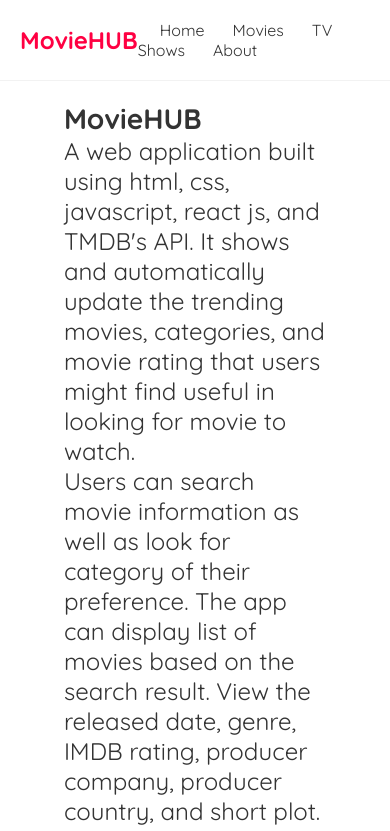
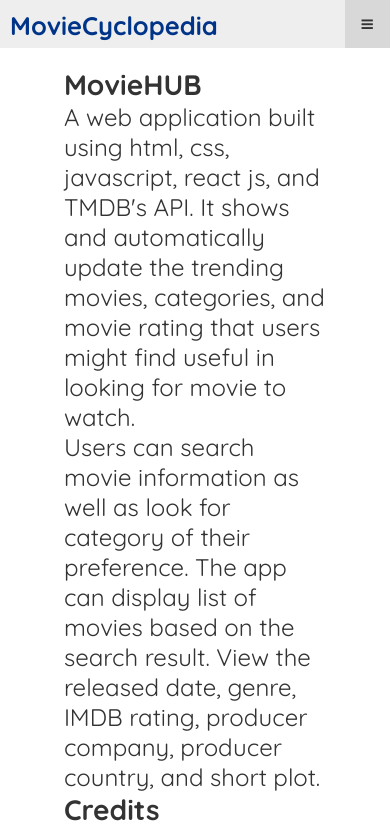
Before and after one commit to trishacastillo/movie-hub, a React (Create React App) app: page /about in a window 390 px wide. Shown: the top 831 px of the page. Built offline with nearby package versions, Linux system fonts and the light colour scheme.

Commit message:
mobile view added

```diff
--- a/public/index.html
+++ b/public/index.html
@@ -3,8 +3,8 @@
   <head>
     <meta charset="utf-8" />
     <link rel="icon" href="%PUBLIC_URL%/favicon.ico" />
+    <link rel="stylesheet" href="https://cdnjs.cloudflare.com/ajax/libs/font-awesome/4.7.0/css/font-awesome.min.css">
     <meta name="viewport" content="width=device-width, initial-scale=1" />
-    <meta name="theme-color" content="#000000" />
     <meta
       name="description"
       content="Web site created using create-react-app"
@@ -13,7 +13,7 @@
 
     <link rel="manifest" href="%PUBLIC_URL%/manifest.json" />
 
-    <title>MovieHUB</title>
+    <title>MovieCyclopedia</title>
   </head>
   <body>
     <noscript>You need to enable JavaScript to run this app.</noscript>
--- a/src/App.css
+++ b/src/App.css
@@ -32,3 +32,8 @@
 .about img{
   width: 100px;
 }
+@media screen and (max-width: 600px) {
+  article{
+    flex-direction: column;
+  }
+}
--- a/src/Home.js
+++ b/src/Home.js
@@ -22,7 +22,7 @@
       { error && <div>{ error }</div> }
       { isPending && <div>Loading...</div> }
       { searchData && <div><h2>Search Movies</h2> <MovieList movies={searchData}/></div> }
-      {searchData ? (<div>ff</div>):(<div>{ movies && <div><h2>Trending Movies</h2> <MovieList movies={movies}/></div> }</div>) }
+      {searchData ? (<div></div>):(<div>{ movies && <div><h2>Trending Movies</h2> <MovieList movies={movies}/></div> }</div>) }
     </div>
 
   );
--- a/src/Navbar.js
+++ b/src/Navbar.js
@@ -1,17 +1,29 @@
 import { Link } from "react-router-dom";
 
 const Navbar = () => {
+  const toggle = () => {
+    const nav = document.getElementById("topnav");
+    nav.className === "topnav" ? nav.className += " responsive" : nav.className = "topnav";
+  };
   return (
-    <nav className="navbar">
-      <h1>MovieHUB</h1>
+    <nav className="topnav" id="topnav">
+      <a href="#" className="logo">
+      <h1>MovieCyclopedia</h1>
+      </a>
       <div className="links">
         <Link to="/">Home</Link>
         <Link to="/genres">Movies</Link>
         <Link to="/tvshows">TV Shows</Link>
         <Link to="/about">About</Link>
+      </div>
 
-      </div>
-    </nav>
+      <button className="icon" onClick={toggle}><i className='fa fa-bars'></i></button>
+   {/* <nav className="navbar">
+
+
+    </nav> */}
+</nav>
+
   );
 }
 
--- a/src/NotFound.js
+++ b/src/NotFound.js
@@ -6,7 +6,7 @@
 
 	<main>
 		<section className="section--image">
-			<img src="https://cdn-images-1.medium.com/max/800/1*-Lv7y_W3qoO1fqsCii7jEA.gif" alt=""/>
+			<img src="https://th.bing.com/th/id/R.db8ed17d964e198129fa8203c06d7bd6?rik=nH53ot5y%2bBvNCQ&riu=http%3a%2f%2fwww.sitesbay.com%2ffiles%2f404.gif&ehk=rAjITNLVYuiunk3y9AKDyM9HmSQiIKcyleBDNgJzsyw%3d&risl=&pid=ImgRaw&r=0" alt=""/>
 		</section>
 		<section className="section--content">
 
--- a/src/components/MovieList.js
+++ b/src/components/MovieList.js
@@ -7,9 +7,10 @@
     <div className="category-container">
       {movies.results.map(movie => (
         <div className="movie-preview" key={movie.id}>
-            <p><img src={ cover_path+movie.poster_path } alt="" /></p>
+            <img src={ cover_path+movie.poster_path } alt="" />
             <Link to={`/movies/${movie.id}`}>
-            <h2>{ movie.title }</h2>
+            <p>{ movie.title }</p>
+            <p>{ new Date(movie.release_date).getFullYear() }</p>
             </Link>
         </div>
       ))}
--- a/src/index.css
+++ b/src/index.css
@@ -6,31 +6,12 @@
   font-family: "Quicksand";
   color: #333;
 }
-.navbar {
-  padding: 20px;
-  display: flex;
-  align-items: center;
-  width: 90%;
-  margin: 0 auto;
-  border-bottom: 1px solid #f2f2f2;
-}
-.navbar h1 {
-  color: #ff0042;
-}
-.navbar .links {
-  margin-left: auto;
-}
-.navbar a {
-  margin-left: 16px;
-  text-decoration: none;
-  padding: 6px;
-}
-.navbar a:hover {
-  color: #ff0042;
-}
 .content {
   width: 90%;
   padding: 20px;
+}
+.topnav h1{
+  color: #003488;
 }
 
 /* blog previews / list */
@@ -126,8 +107,12 @@
   height: 270px;
   width: 180px;
 }
-.movie-preview a{
+.movie-preview a, .tv-preview a, .genre-preview a{
   text-decoration: none;
+}
+.movie-preview p{
+  overflow-wrap: break-word;
+  width: 180px;
 }
 
 .search-box{
@@ -166,3 +151,102 @@
     grid-template-columns: repeat(auto-fill,minmax(10em,1fr));
   }
 }
+
+/*NAV*/
+
+.topnav {
+  position: absolute;
+  z-index: 1;
+  overflow: hidden;
+  background-color: #eee;
+  width: 100%;
+
+}
+.topnav a {
+  float: left;
+  display: block;
+  color: black;
+  text-align: center;
+  padding: 13px 16px;
+  text-decoration: none;
+  font-size: 17px;
+}
+.topnav a:hover {
+  background-color: #ddd;
+  color: black;
+}
+.topnav a.active {
+  background-color: #ddd;
+  color: black;
+}
+.topnav .logo {
+  float: left;
+  display: block;
+  color: black;
+  text-align: center;
+  padding: 7px 10px 3px 10px;
+  margin-top: 2px;
+  text-decoration: none;
+  font-size: 17px;
+}
+.topnav .logo img {
+  width: 30px;
+  height: auto;
+}
+.topnav .logo:hover {
+  background: transparent;
+}
+.topnav button {
+  display: none;
+}
+
+.container {
+  padding: 0px 10px;
+}
+.links{
+  float: right;
+}
+
+@media screen and (max-width: 600px) {
+  .topnav a {
+    display: none;
+  }
+
+  .topnav button.icon {
+    background: #d8d8d8;
+    float: right;
+    display: block;
+    padding: 16px 17px;
+    border: 0;
+    outline: none;
+    cursor: pointer;
+  }
+
+  button.icon:focus, button.icon:hover {
+    border: 0;
+    outline: none;
+    background: #b3b3b3;
+  }
+}
+@media screen and (max-width: 600px) {
+  main{
+    flex-direction: column-reverse;
+  }
+
+  .topnav.responsive a {
+    float: none;
+    display: block;
+    text-align: left;
+  }
+  .topnav.responsive .icon {
+    position: absolute;
+    right: 0;
+    top: 0;
+  }
+  .links{
+    float: inherit;
+  }
+}
+.home, .tv-shows, .about, .not-found{
+  margin-top: 47px;
+}
```
